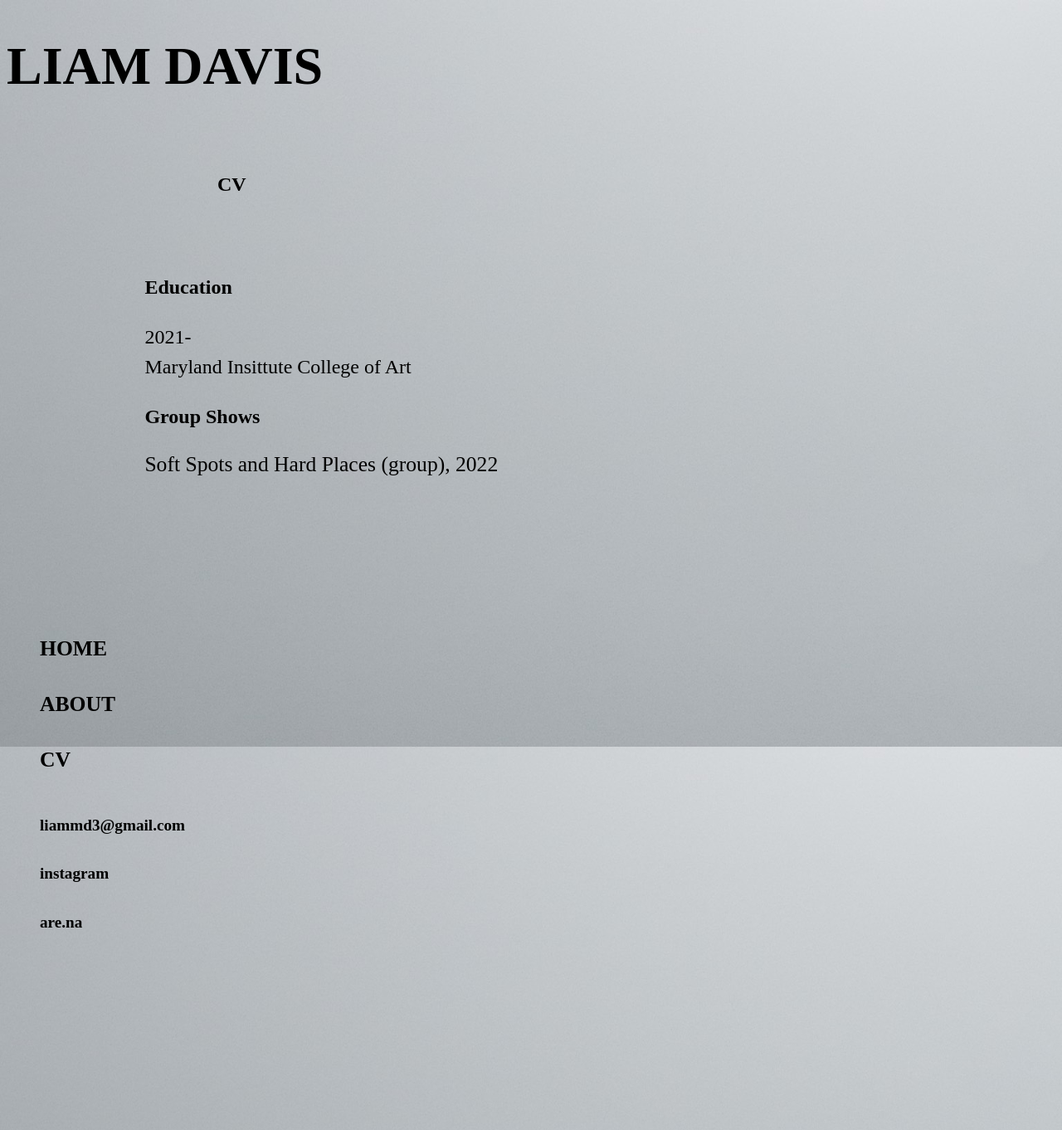
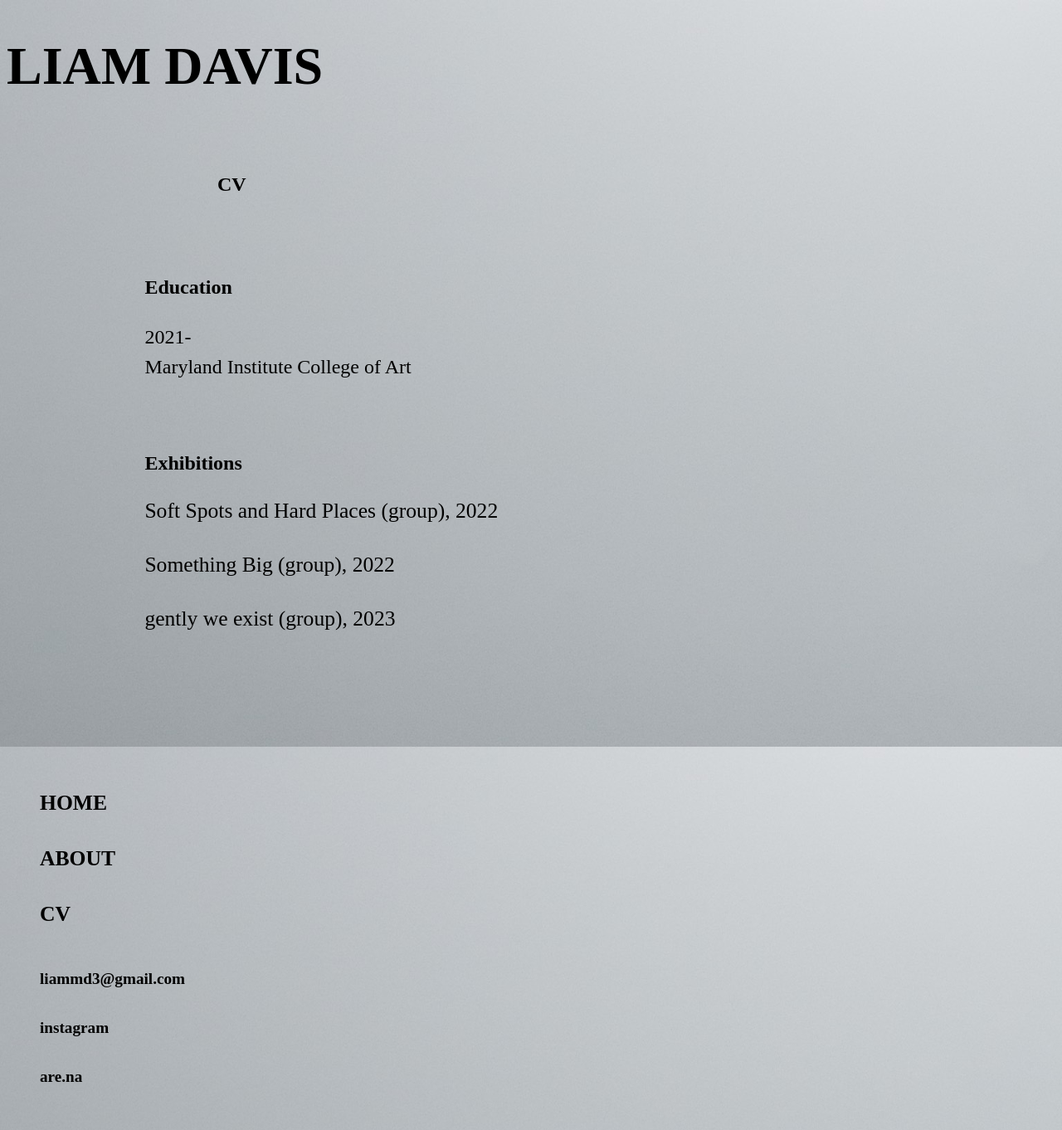
Before and after one commit to liammdavis/liammdavis.github.io, a Jekyll site: the page built from cv/index.html, in a window 1280 px wide. Shown: the whole page at 83% size. Built offline with Jekyll 4.4.1, drawn with Linux system fonts in a browser that asks for light colours.

Commit message:
added to cv

```diff
--- a/cv/index.html
+++ b/cv/index.html
@@ -8,10 +8,15 @@
 			<div class="about">
 				<h2 class="body">CV</h2>
 					<h3 class="body">Education</h3>
-						<p class="body">2021-<br>Maryland Insittute College of Art</p>
-					<h3 class="body">Group Shows</h3>
+						<p class="body">2021-<br>Maryland Institute College of Art</p>
+
+					<br>
+
+					<h3 class="body">Exhibitions</h3>
 						<ul class="piece">
 							<li><a href="/work/exhibitions/softspots">Soft Spots and Hard Places (group), 2022</a></li>
+							<li><a href="/work/exhibitions/something-big">Something Big (group), 2022</a></li>
+							<li><a href="/work/exhibitions/gently">gently we exist (group), 2023</a></li>
 						</ul>
 
 
```
